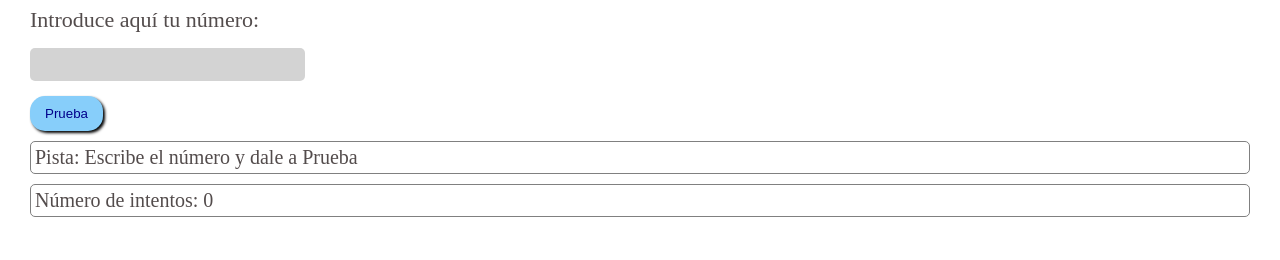
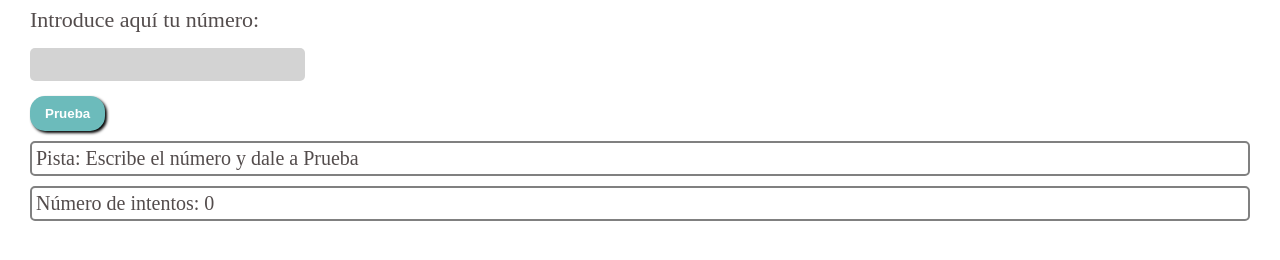
Before and after one commit to Adalab/modulo-2-evaluacion-intermedia-mloherr, a plain HTML site: page index.html in a window 1280 px wide. Shown: the part 70-330 px from the top of the page. Drawn offline with Linux system fonts and the light colour scheme.

Commit message:
new styles added

```diff
--- a/style.css
+++ b/style.css
@@ -31,17 +31,19 @@
 }
 
 .button {
-  background-color: lightskyblue;
+  background-color: rgb(108, 187, 187);
   padding: 10px 15px;
   border: none;
   border-radius: 15px;
   text-align: center;
   box-shadow: 2px 2px 3px black;
-  color: darkblue;
+  color: white;
+  font-weight: bolder;
+  cursor: pointer;
 }
 
 .parragraphMessages {
-  border: solid 1px grey;
+  border: solid 2px grey;
   padding: 4px;
   border-radius: 5px;
   font-size: 20px;
```
